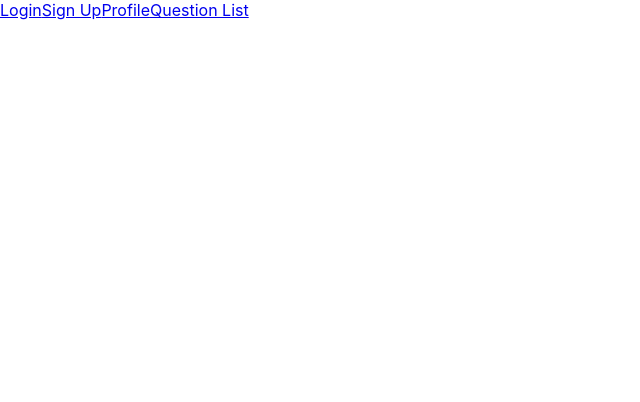
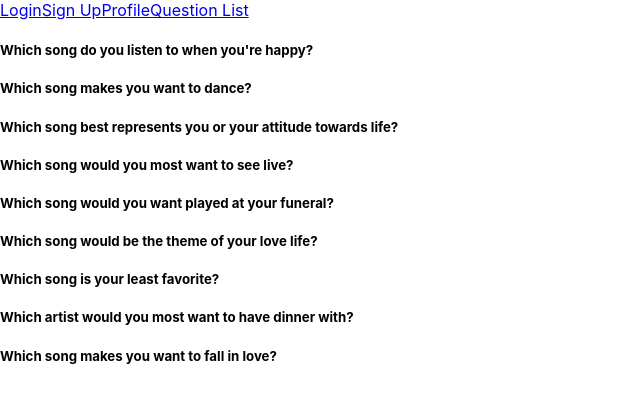
Before and after one commit to Mix-and-match-NU/mix-match, a React (Create React App) app: page /QuestionList in a window 1280 px wide. Shown: the top 402 px of the page, without its empty margins (0-640 px from the left). Built offline with nearby package versions, Linux system fonts and the light colour scheme; the HTML template or start-up script is replaced by a standard one.

Commit message:
questions rendering

```diff
--- a/src/Pages/Question.js
+++ b/src/Pages/Question.js
@@ -1,17 +1,15 @@
-function Question () {
+import { questionData } from "../data/questionData";
+
+function Question({ question, list }) {
   // // const { treat } = props
-  // const message = isFavorite ? <p>Favorite Added</p> : null
-  // const buttonText = isFavorite ? <p>Remove Favorite</p> : <p>Add Favorite</p>
-
-    return (
+console.log(question, "question test in question.js")
+  return (
     <>
-
-      <div>
-          QUESTION CONNECTION TEST
+      <div key={question.id}>
+        <h5>{question.text}</h5>
       </div>
-
-      </>
-  )
+    </>
+  );
 }
 
-export default Question
+export default Question;
--- a/src/Pages/QuestionList.js
+++ b/src/Pages/QuestionList.js
@@ -3,10 +3,10 @@ import Question from "./Question";
 import { questionData } from "../data/questionData";
 
 function QuestionList() {
-  const [question, setQuestion] = useState([]);
 
-  const list = question.map((questions) => {
-    console.log("Yummy treats!", questions);
+
+  const list = questionData.map((questions) => {
+    console.log("QUESTION LIST", questions);
 
     return (
       <Question
@@ -18,7 +18,7 @@ function QuestionList() {
 
   return (
     <>
-      <div className="container">{list}</div>
+      <div>{list}</div>
     </>
   );
 }
```
